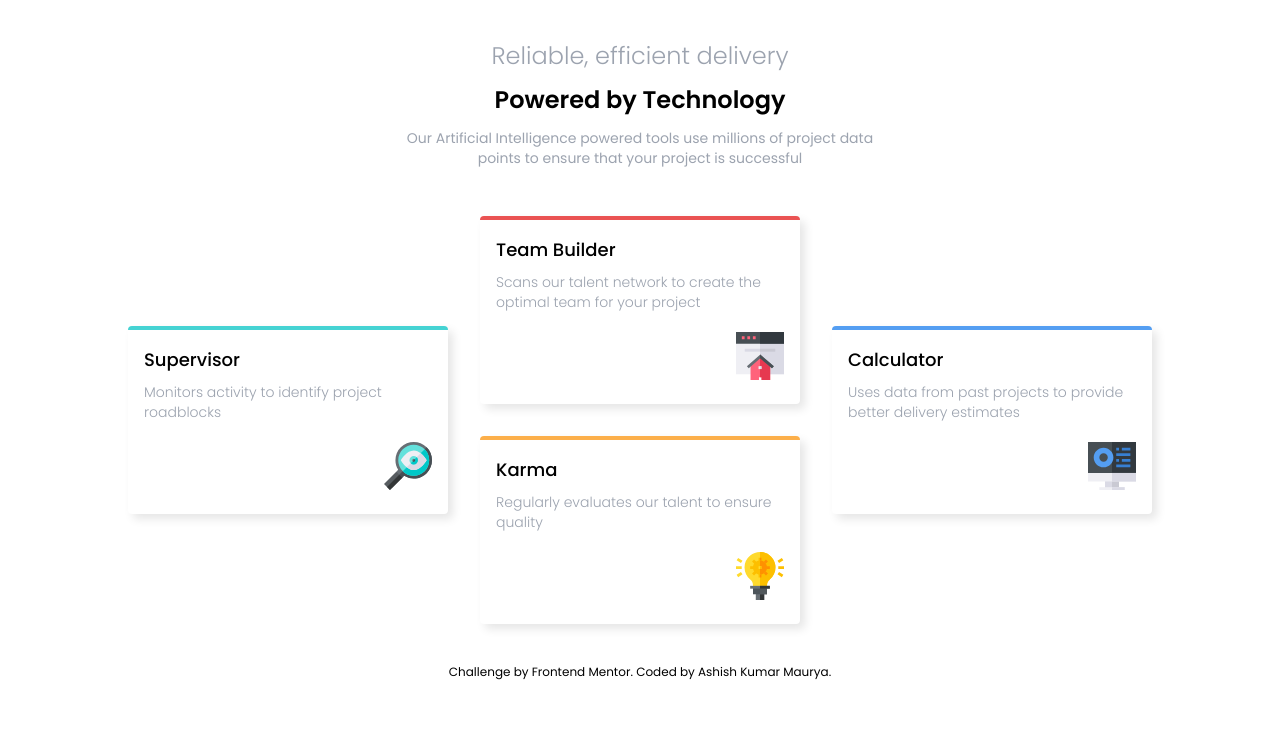
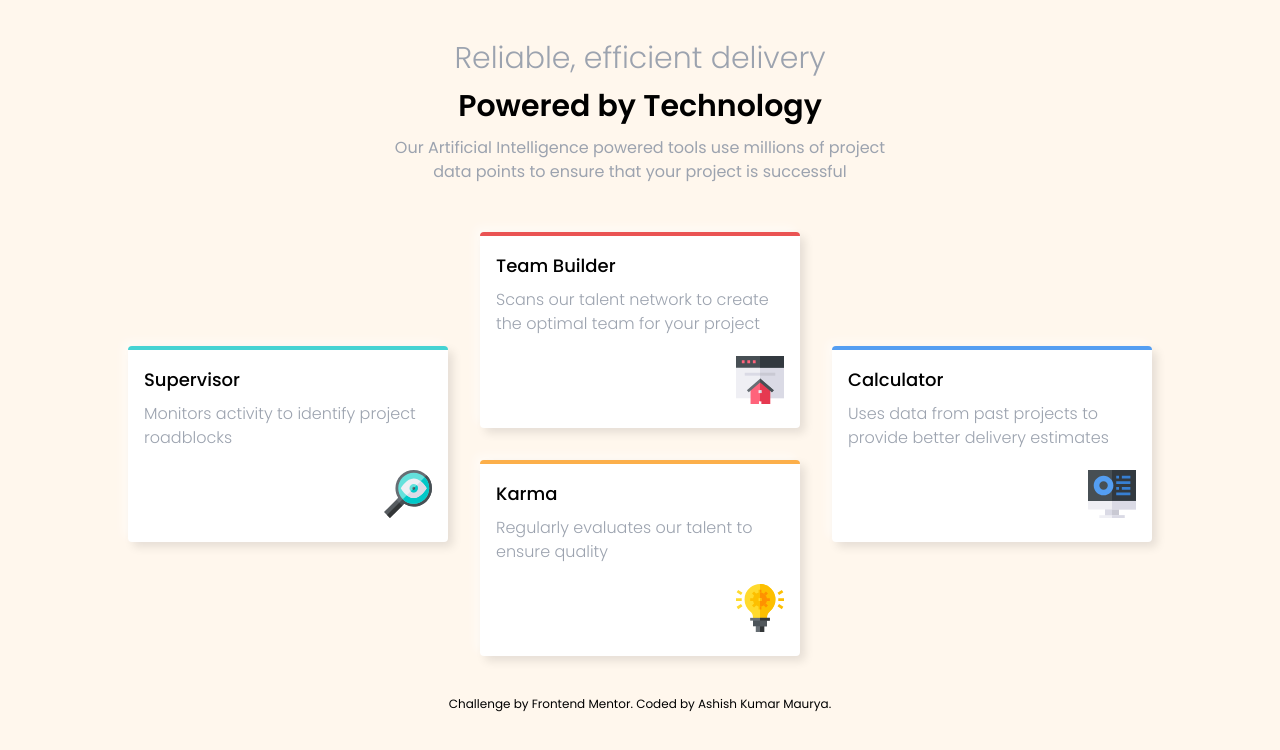
Before and after one commit to 0KAshish/four-card-feature-section-master, a plain HTML site: page index.html in a window 1280 px wide. Drawn offline with nearby package versions, Linux system fonts and the light colour scheme.

Commit message:
Update index.html

```diff
--- a/index.html
+++ b/index.html
@@ -20,12 +20,12 @@
     <script src="https://cdn.tailwindcss.com"></script>
     <script src="./js/config.js"></script>
   </head>
-  <body class="dark:bg-black dark:text-white my-10 font-poppins text-sm">
+  <body class="bg-orange-50 dark:bg-black dark:text-white my-10 font-poppins">
     <!-- Main content -->
     <main class="max-w-xs mx-auto md:max-w-max">
       <!-- header area -->
       <section class="text-center">
-        <h1 class="text-2xl font-thin text-gray-400">
+        <h1 class="text-3xl font-thin text-gray-400">
           Reliable, efficient delivery
           <span class="block font-semibold text-black dark:text-white py-3"
             >Powered by Technology</span
@@ -93,7 +93,7 @@
           <img
             src="./images/icon-calculator.svg"
             alt="Calculator icon"
-            class="justify-self-end items-baseline-last w-12 h-auto pt-5 pb-2 "
+            class="justify-self-end items-baseline-last w-12 h-auto pt-5 pb-2"
           />
         </div>
       </section>
```
